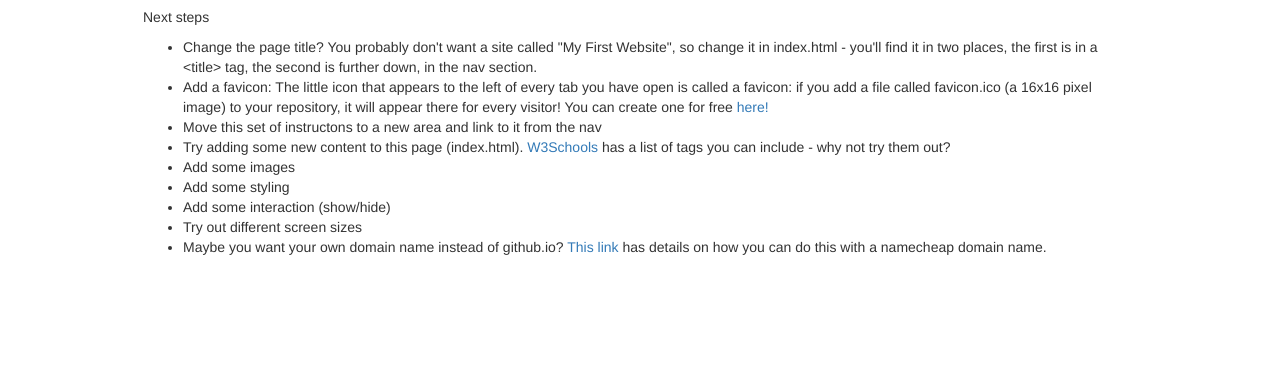
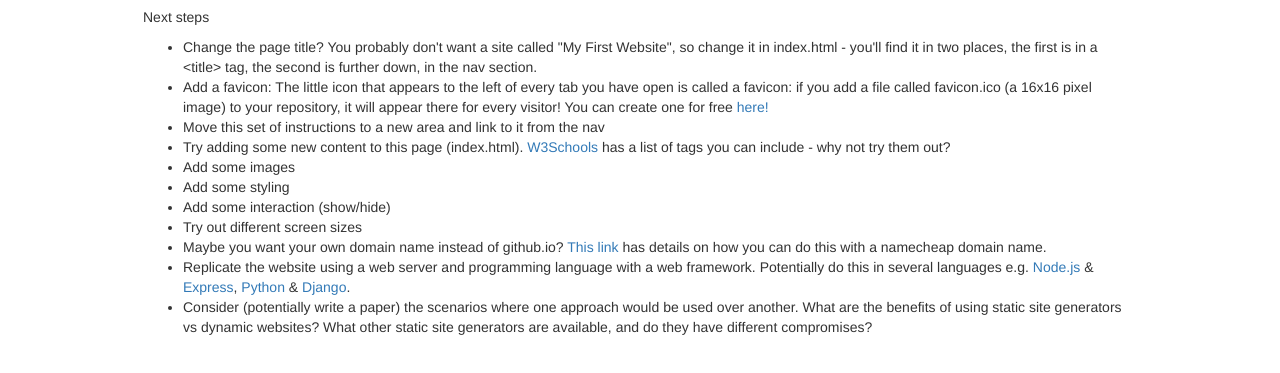
Before and after one commit to CaffeinatedDave/my-first-website, a plain HTML site: page index.html in a window 1280 px wide. Shown: the part 163-536 px from the top of the page. Drawn offline with nearby package versions, Linux system fonts and the light colour scheme.

Commit message:
:heavy_plus_sign: typos and extra info about backend tech challenges

```diff
--- a/index.html
+++ b/index.html
@@ -41,13 +41,15 @@
       <ul>
         <li>Change the page title? You probably don't want a site called "My First Website", so change it in index.html - you'll find it in two places, the first is in a &lt;title&gt; tag, the second is further down, in the nav section.</li>
         <li>Add a favicon: The little icon that appears to the left of every tab you have open is called a favicon: if you add a file called favicon.ico (a 16x16 pixel image) to your repository, it will appear there for every visitor! You can create one for free <a href="http://onlinefavicon.com/">here!</a></li>
-        <li>Move this set of instructons to a new area and link to it from the nav</li>
+        <li>Move this set of instructions to a new area and link to it from the nav</li>
         <li>Try adding some new content to this page (index.html). <a href="https://www.w3schools.com/tags/">W3Schools</a> has a list of tags you can include - why not try them out?</li>
         <li>Add some images</li>
         <li>Add some styling</li>
         <li>Add some interaction (show/hide)</li>
         <li>Try out different screen sizes</li>
         <li>Maybe you want your own domain name instead of github.io? <a href="https://www.namecheap.com/support/knowledgebase/article.aspx/9645/2208/how-do-i-link-my-domain-to-github-pages">This link</a> has details on how you can do this with a namecheap domain name.</li>
+        <li>Replicate the website using a web server and programming language with a web framework. Potentially do this in several languages e.g. <a href="https://nodejs.org/en/">Node.js</a> & <a href="https://expressjs.com/">Express</a>, <a href="https://www.python.org/">Python</a> & <a href="https://www.djangoproject.com/">Django</a>.</li>
+        <li>Consider (potentially write a paper) the scenarios where one approach would be used over another. What are the benefits of using static site generators vs dynamic websites? What other static site generators are available, and do they have different compromises?</li>
       </ul>
     </div>
   </body>
```
Also changed, not shown: 1 other file.
